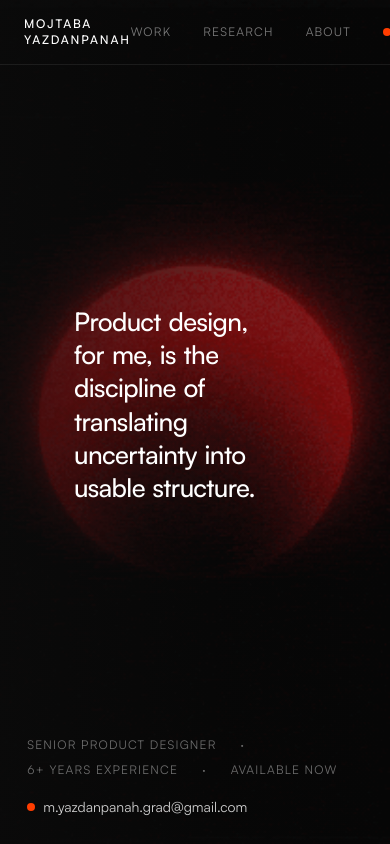
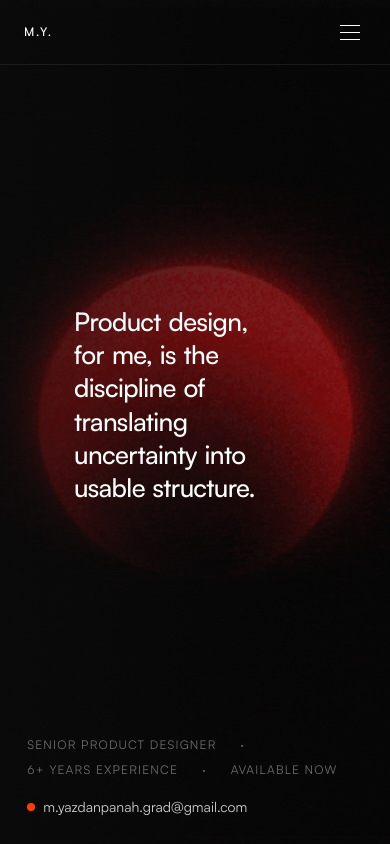
Before and after one commit to mojtabaui/portfolio, a Next.js app: page / in a window 390 px wide. Shown: the top 844 px of the page. Built offline with nearby package versions, Linux system fonts and the light colour scheme.

Commit message:
feat: mobile hamburger menu + responsive logo

```diff
--- a/src/components/Nav.tsx
+++ b/src/components/Nav.tsx
@@ -14,10 +14,12 @@ export default function Nav() {
   const pathname = usePathname();
   const [isDark, setIsDark] = useState(pathname === "/");
   const [atTop, setAtTop] = useState(true);
+  const [menuOpen, setMenuOpen] = useState(false);
 
   useEffect(() => {
     setIsDark(pathname === "/");
     setAtTop(true);
+    setMenuOpen(false);
   }, [pathname]);
 
   useEffect(() => {
@@ -31,13 +33,14 @@ export default function Nav() {
     return () => window.removeEventListener("scroll", onScroll);
   }, [pathname]);
 
-  const dark = isDark && atTop;
+  const dark = isDark && atTop && !menuOpen;
 
   return (
+    <>
       <header
         className="fixed top-0 left-0 right-0 z-50 transition-all duration-500"
         style={{
-        background: dark ? "transparent" : "rgba(255,255,255,0.95)",
+          background: dark ? "transparent" : "rgba(255,255,255,0.97)",
           backdropFilter: dark ? "none" : "blur(12px)",
           borderBottom: dark ? "1px solid rgba(255,255,255,0.08)" : "1px solid #f0f0f0",
         }}
@@ -46,15 +49,18 @@ export default function Nav() {
           className="h-16 flex items-center justify-between"
           style={{ paddingLeft: "clamp(1.5rem, 5vw, 7rem)", paddingRight: "clamp(1.5rem, 5vw, 7rem)" }}
         >
+          {/* Logo */}
           <Link
             href="/"
-          className="text-xs font-medium tracking-[0.15em] uppercase transition-opacity hover:opacity-60"
+            className="text-xs font-medium tracking-[0.15em] uppercase transition-opacity hover:opacity-60 shrink-0"
             style={{ color: dark ? "#fff" : "#0d0d0d" }}
           >
-          Mojtaba Yazdanpanah
+            <span className="hidden sm:inline">Mojtaba Yazdanpanah</span>
+            <span className="sm:hidden">M.Y.</span>
           </Link>
 
-        <div className="flex items-center gap-8 md:gap-10">
+          {/* Desktop links */}
+          <div className="hidden md:flex items-center gap-8 md:gap-10">
             {links.map(({ href, label }) => (
               <Link
                 key={href}
@@ -77,7 +83,67 @@ export default function Nav() {
               Contact
             </a>
           </div>
+
+          {/* Mobile hamburger */}
+          <button
+            className="md:hidden flex flex-col justify-center items-center w-8 h-8 gap-1.5"
+            onClick={() => setMenuOpen(!menuOpen)}
+            aria-label="Toggle menu"
+          >
+            <span
+              className="block w-5 h-px transition-all duration-300 origin-center"
+              style={{
+                background: dark ? "#fff" : "#0d0d0d",
+                transform: menuOpen ? "translateY(5px) rotate(45deg)" : "none",
+              }}
+            />
+            <span
+              className="block w-5 h-px transition-all duration-300"
+              style={{
+                background: dark ? "#fff" : "#0d0d0d",
+                opacity: menuOpen ? 0 : 1,
+              }}
+            />
+            <span
+              className="block w-5 h-px transition-all duration-300 origin-center"
+              style={{
+                background: dark ? "#fff" : "#0d0d0d",
+                transform: menuOpen ? "translateY(-5px) rotate(-45deg)" : "none",
+              }}
+            />
+          </button>
         </nav>
       </header>
+
+      {/* Mobile full-screen menu */}
+      <div
+        className="fixed inset-0 z-40 bg-white md:hidden flex flex-col transition-all duration-300"
+        style={{
+          paddingTop: "4rem",
+          opacity: menuOpen ? 1 : 0,
+          pointerEvents: menuOpen ? "auto" : "none",
+        }}
+      >
+        <div className="flex flex-col" style={{ padding: "clamp(2rem, 8vw, 4rem)" }}>
+          {links.map(({ href, label }, i) => (
+            <Link
+              key={href}
+              href={href}
+              className="block py-5 border-b border-[#f0f0f0] text-3xl font-medium tracking-tight text-[#0d0d0d] hover:text-[#ff3d00] transition-colors"
+              style={{ transitionDelay: menuOpen ? `${i * 40}ms` : "0ms" }}
+            >
+              {label}
+            </Link>
+          ))}
+          <a
+            href="mailto:m.yazdanpanah.grad@gmail.com"
+            className="flex items-center gap-3 py-5 text-3xl font-medium tracking-tight text-[#0d0d0d] hover:text-[#ff3d00] transition-colors"
+          >
+            <span className="w-2.5 h-2.5 rounded-full bg-[#ff3d00] shrink-0" />
+            Contact
+          </a>
+        </div>
+      </div>
+    </>
   );
 }
```
Lines whose indentation alone changed are shown as unchanged.
